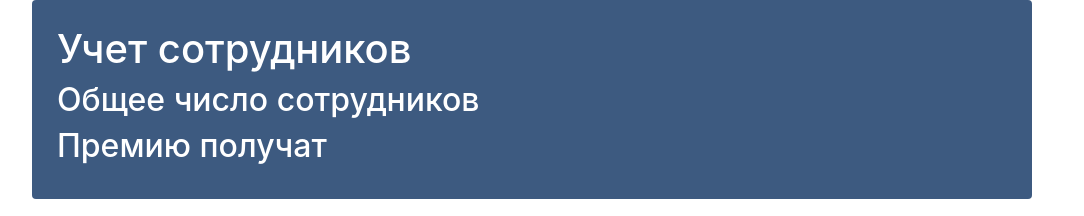
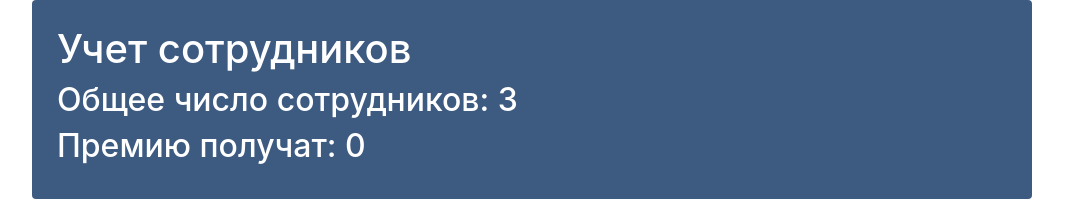
Before and after one commit to levendmitry/employees, a React (Create React App) app: page / in a window 1280 px wide. Shown: the top 216 px of the page, without its empty margins (108-1192 px from the left). Built offline with nearby package versions, Linux system fonts and the light colour scheme.

Commit message:
employees counter for header

```diff
--- a/src/components/app/app.jsx
+++ b/src/components/app/app.jsx
@@ -19,6 +19,14 @@ class App extends Component {
                 {id: "3", name: "Maria", salary: 1500, isIncrease: false, isRise: false}
             ]
         }
+    }
+
+    employeesCount = () => {
+        return this.state.employeesData.length;
+    }
+
+    riseCount = () => {
+        return this.state.employeesData.filter(employees => employees.isIncrease === true).length;
     }
 
     //Add employee in the list
@@ -79,7 +87,10 @@ class App extends Component {
         return (
             <div className="app">
 
-                <HeaderInfo/>
+                <HeaderInfo employeesCount={() => this.employeesCount()}
+                    increaseCount={() => this.riseCount()}
+
+                />
                 <div className="search-panel">
                     <SearchPanel/>
                     <Filter/>
--- a/src/components/header-info/header-info.jsx
+++ b/src/components/header-info/header-info.jsx
@@ -1,12 +1,12 @@
 
 import './header-info.css';
 
-const HeaderInfo = () => {
+const HeaderInfo = ({employeesCount, increaseCount}) => {
     return (
         <div className="header-info">
             <h1>Учет сотрудников</h1>
-            <h2>Общее число сотрудников</h2>
-            <h2>Премию получат</h2>
+            <h2>Общее число сотрудников: {employeesCount()}</h2>
+            <h2>Премию получат: {increaseCount()}</h2>
         </div>
     )
 }
```
